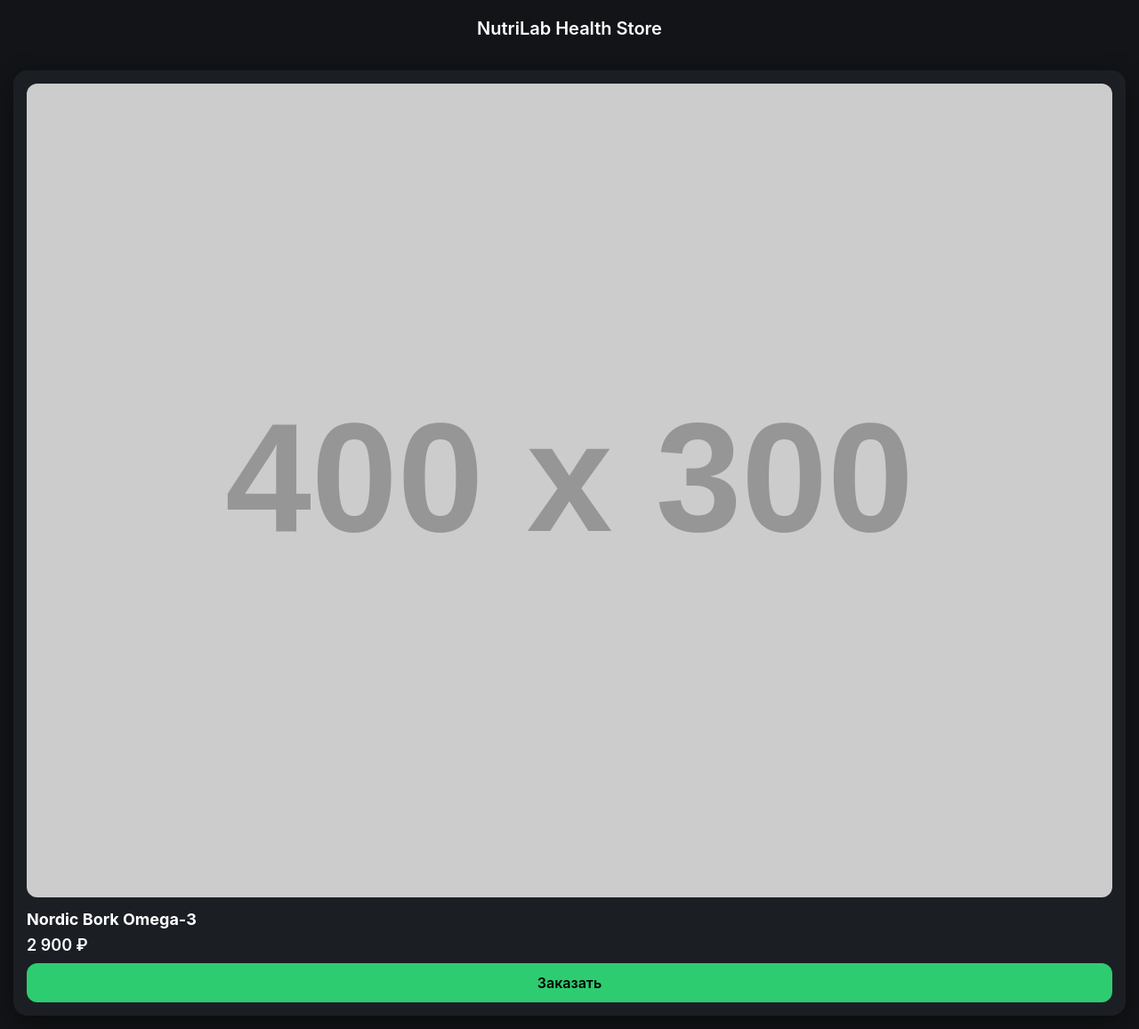
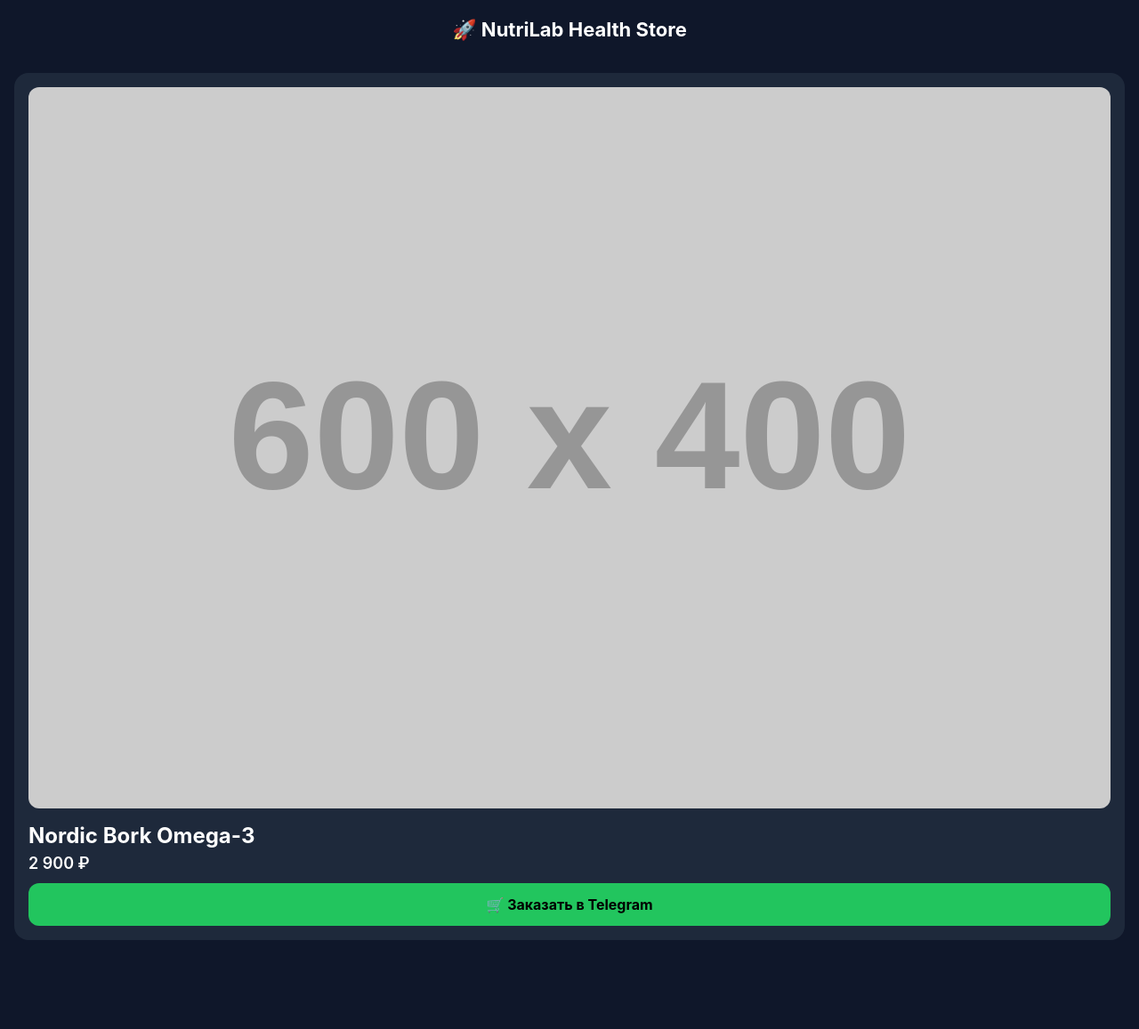
Before and after one commit to nutrilabhealth/nutrilab-store, a plain HTML site: page index.html in a window 1280 px wide. Shown: the whole page at 89% size. After the commit the page ends 1093 px from the top, so only its background shows below. Drawn offline with Linux system fonts and the light colour scheme; placeholder pictures from the web are drawn by us.

Commit message:
Update index.html

```diff
--- a/index.html
+++ b/index.html
@@ -1,33 +1,34 @@
 <!DOCTYPE html>
-<html>
+<html lang="ru">
 <head>
 <meta charset="UTF-8">
+<meta name="viewport" content="width=device-width, initial-scale=1.0">
 <title>NutriLab Store</title>
-  <meta name="viewport" content="width=device-width, initial-scale=1.0">
-
-  <script src="https://telegram.org/js/telegram-web-app.js"></script>
 
 <style>
 body {
   margin: 0;
   font-family: -apple-system, BlinkMacSystemFont, sans-serif;
-      background: #121417;
+  background: #0f172a;
   color: white;
 }
 
 .header {
   padding: 20px;
   text-align: center;
-      font-size: 20px;
-      font-weight: 600;
+  font-size: 22px;
+  font-weight: 700;
+}
+
+.container {
+  padding: 16px;
 }
 
 .product {
-      background: #1b1f24;
-      margin: 15px;
-      padding: 15px;
+  background: #1e293b;
   border-radius: 16px;
-      box-shadow: 0 10px 30px rgba(0,0,0,0.4);
+  padding: 16px;
+  margin-bottom: 20px;
 }
 
 .product img {
@@ -36,26 +37,30 @@
 }
 
 .product h2 {
-      margin: 10px 0 5px;
-      font-size: 18px;
+  margin: 12px 0 6px;
 }
 
 .price {
   font-size: 18px;
   font-weight: 600;
-      margin: 8px 0;
+  margin-bottom: 12px;
 }
 
 .btn {
   display: block;
   text-align: center;
-      background: #2ecc71;
-      padding: 12px;
+  background: #22c55e;
+  padding: 14px;
   border-radius: 12px;
   text-decoration: none;
   color: black;
-      font-weight: 600;
-      margin-top: 10px;
+  font-weight: 700;
+  transition: 0.2s;
+}
+
+.btn:active {
+  transform: scale(0.98);
+  opacity: 0.8;
 }
 </style>
 </head>
@@ -63,14 +68,20 @@
 <body>
 
 <div class="header">
-  NutriLab Health Store
+  🚀 NutriLab Health Store
 </div>
 
+<div class="container">
+
   <div class="product">
-  <img src="https://via.placeholder.com/400x300" />
+    <img src="https://via.placeholder.com/600x400" alt="Omega-3">
     <h2>Nordic Bork Omega-3</h2>
     <div class="price">2 900 ₽</div>
-  <a class="btn" href="https://t.me/nutrilabhealth">Заказать</a>
+    <a class="btn" href="https://t.me/YOUR_BOT_USERNAME">
+      🛒 Заказать в Telegram
+    </a>
+  </div>
+
 </div>
 
 </body>
```
Lines whose indentation alone changed are shown as unchanged.
